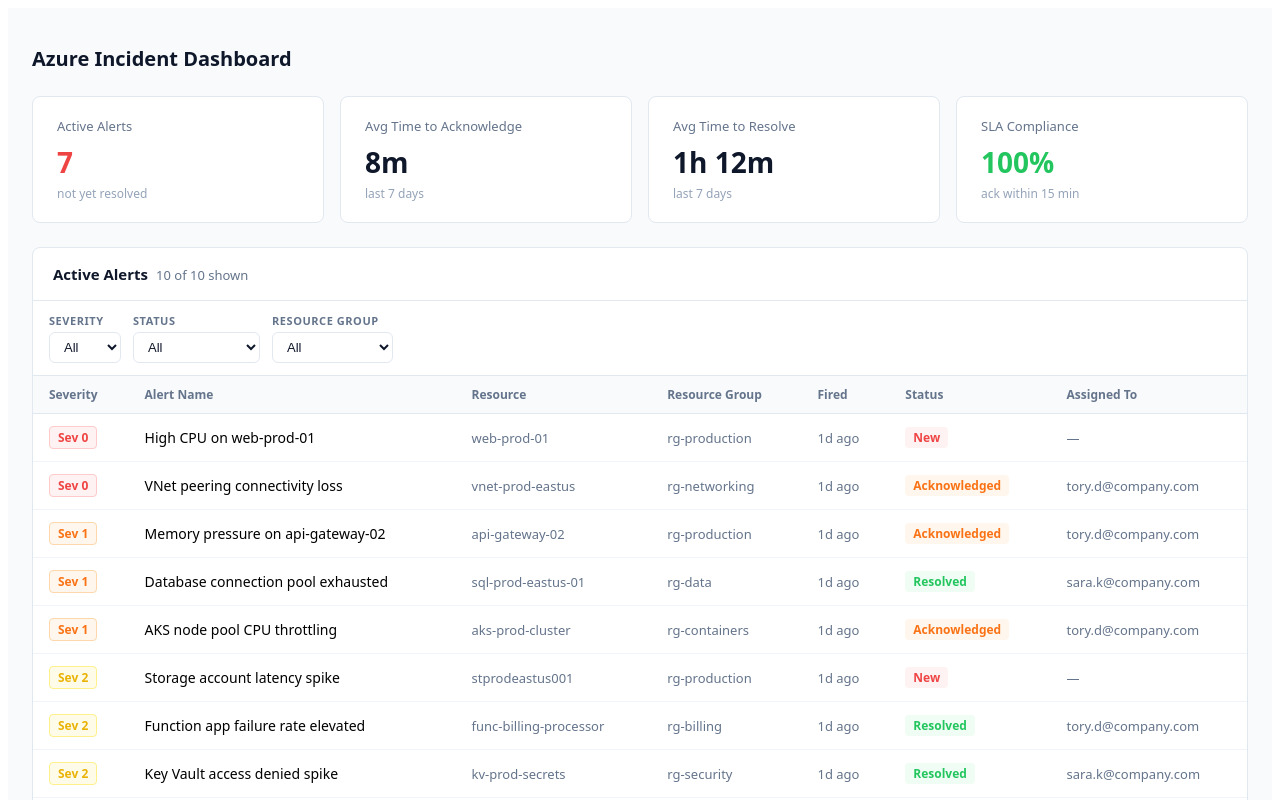
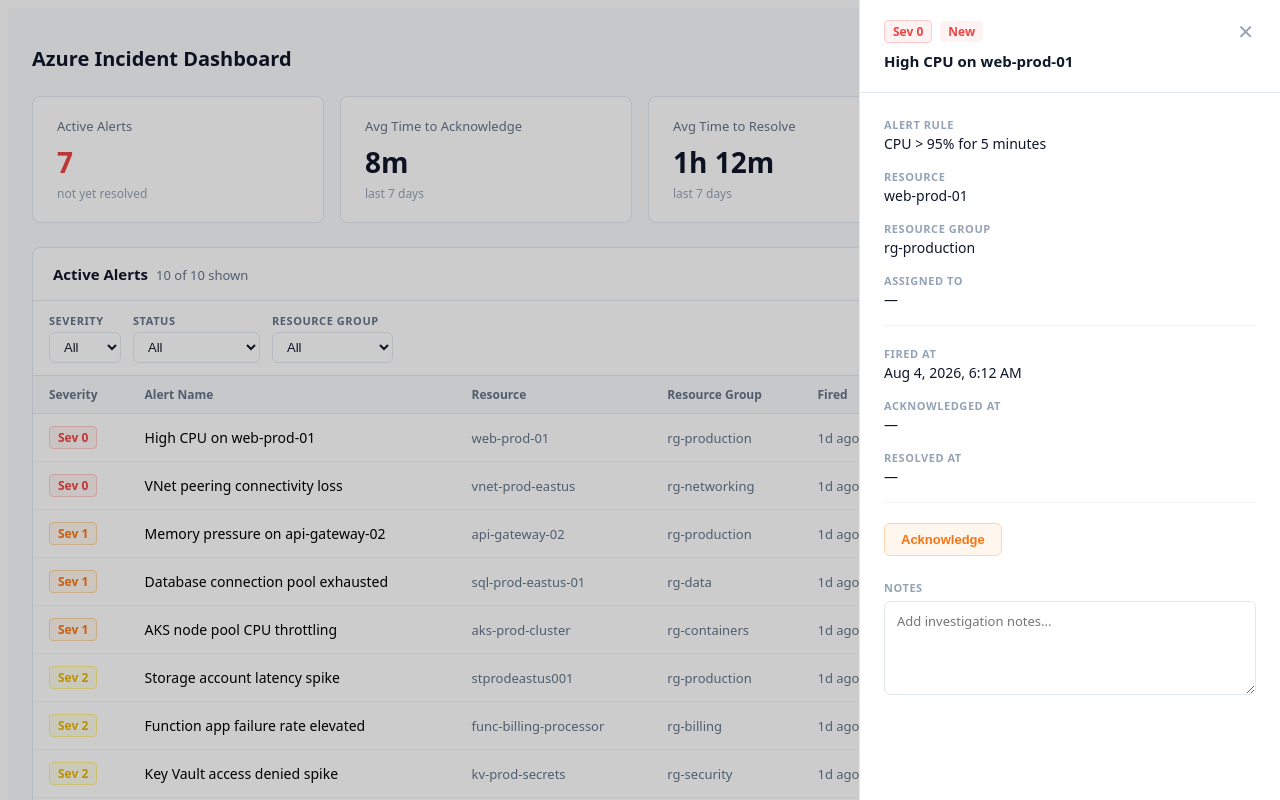
Before and after one commit to tdberg21/azure-incident-dashboard, a React (Vite) app: page / in a window 1280 px wide. Both pictures are taken after a click on the element 640 px from the left and 437 px from the top of the page. Shown: the top 800 px of the page. Built offline with nearby package versions, Linux system fonts and the light colour scheme.

Commit message:
feat: AlertDrawer with timeline, action buttons, notes field

```diff
--- a/src/App.jsx
+++ b/src/App.jsx
@@ -8,6 +8,7 @@
 } from "./utils/formatters";
 import MetricCards from "./components/MetricCards/MetricCards";
 import AlertFeed from "./components/AlertFeed/AlertFeed";
+import AlertDrawer from "./components/AlertDrawer/AlertDrawer";
 
 function App() {
   const [selectedAlert, setSelectedAlert] = useState(null);
@@ -40,19 +41,10 @@
       </h1>
       <MetricCards metrics={metrics} />
       <AlertFeed alerts={mockAlerts} onAlertClick={setSelectedAlert} />
-      {selectedAlert && (
-        <div
-          style={{
-            marginTop: "16px",
-            padding: "16px",
-            background: "#fff",
-            border: "1px solid #e2e8f0",
-            borderRadius: "8px",
-          }}
-        >
-          <strong>Selected:</strong> {selectedAlert.name}
-        </div>
-      )}
+      <AlertDrawer
+        alert={selectedAlert}
+        onClose={() => setSelectedAlert(null)}
+      />
     </div>
   );
 }
--- /dev/null
+++ b/src/components/AlertDrawer/AlertDrawer.jsx
@@ -0,0 +1,229 @@
+// src/components/AlertDrawer/AlertDrawer.jsx
+import SeverityBadge from "../shared/SeverityBadge";
+import StatusBadge from "../shared/StatusBadge";
+import { formatDateTime, formatDuration } from "../../utils/formatters";
+
+function DrawerRow({ label, value }) {
+  return (
+    <div
+      style={{
+        display: "flex",
+        flexDirection: "column",
+        gap: "2px",
+        marginBottom: "16px",
+      }}
+    >
+      <span
+        style={{
+          fontSize: "11px",
+          fontWeight: "600",
+          color: "#94a3b8",
+          textTransform: "uppercase",
+          letterSpacing: "0.05em",
+        }}
+      >
+        {label}
+      </span>
+      <span style={{ fontSize: "14px", color: "#0f172a" }}>{value ?? "—"}</span>
+    </div>
+  );
+}
+
+function ActionButton({ label, color, bg, border, onClick }) {
+  return (
+    <button
+      onClick={onClick}
+      style={{
+        padding: "8px 16px",
+        fontSize: "13px",
+        fontWeight: "600",
+        color,
+        background: bg,
+        border: `1px solid ${border}`,
+        borderRadius: "6px",
+        cursor: "pointer",
+      }}
+    >
+      {label}
+    </button>
+  );
+}
+
+function AlertDrawer({ alert, onClose }) {
+  if (!alert) return null;
+
+  const ackDuration = formatDuration(alert.firedAt, alert.acknowledgedAt);
+  const resolveDuration = formatDuration(alert.firedAt, alert.resolvedAt);
+
+  return (
+    <>
+      {/* Backdrop */}
+      <div
+        onClick={onClose}
+        style={{
+          position: "fixed",
+          inset: 0,
+          background: "rgba(0,0,0,0.2)",
+          zIndex: 40,
+        }}
+      />
+
+      {/* Drawer panel */}
+      <div
+        style={{
+          position: "fixed",
+          top: 0,
+          right: 0,
+          bottom: 0,
+          width: "420px",
+          background: "#ffffff",
+          borderLeft: "1px solid #e2e8f0",
+          zIndex: 50,
+          overflowY: "auto",
+          display: "flex",
+          flexDirection: "column",
+        }}
+      >
+        {/* Header */}
+        <div
+          style={{
+            padding: "20px 24px",
+            borderBottom: "1px solid #e2e8f0",
+            display: "flex",
+            justifyContent: "space-between",
+            alignItems: "flex-start",
+            gap: "12px",
+          }}
+        >
+          <div style={{ display: "flex", flexDirection: "column", gap: "8px" }}>
+            <div style={{ display: "flex", gap: "8px", alignItems: "center" }}>
+              <SeverityBadge severity={alert.severity} />
+              <StatusBadge status={alert.status} />
+            </div>
+            <h2
+              style={{
+                fontSize: "15px",
+                fontWeight: "600",
+                color: "#0f172a",
+                margin: 0,
+                lineHeight: "1.4",
+              }}
+            >
+              {alert.name}
+            </h2>
+          </div>
+          <button
+            onClick={onClose}
+            style={{
+              background: "none",
+              border: "none",
+              fontSize: "20px",
+              cursor: "pointer",
+              color: "#94a3b8",
+              lineHeight: 1,
+              padding: "2px",
+            }}
+          >
+            ✕
+          </button>
+        </div>
+
+        {/* Body */}
+        <div style={{ padding: "24px", flex: 1 }}>
+          {/* Alert details */}
+          <DrawerRow label="Alert Rule" value={alert.alertRule} />
+          <DrawerRow label="Resource" value={alert.resource} />
+          <DrawerRow label="Resource Group" value={alert.resourceGroup} />
+          <DrawerRow label="Assigned To" value={alert.assignedTo} />
+
+          <div
+            style={{ borderTop: "1px solid #f1f5f9", margin: "8px 0 20px" }}
+          />
+
+          {/* Timeline */}
+          <DrawerRow label="Fired At" value={formatDateTime(alert.firedAt)} />
+          <DrawerRow
+            label="Acknowledged At"
+            value={
+              alert.acknowledgedAt
+                ? `${formatDateTime(alert.acknowledgedAt)} (${ackDuration} after firing)`
+                : "—"
+            }
+          />
+          <DrawerRow
+            label="Resolved At"
+            value={
+              alert.resolvedAt
+                ? `${formatDateTime(alert.resolvedAt)} (${resolveDuration} after firing)`
+                : "—"
+            }
+          />
+
+          <div
+            style={{ borderTop: "1px solid #f1f5f9", margin: "8px 0 20px" }}
+          />
+
+          {/* Action buttons */}
+          {alert.status === "New" && (
+            <div style={{ display: "flex", gap: "8px", marginBottom: "24px" }}>
+              <ActionButton
+                label="Acknowledge"
+                color="#f97316"
+                bg="#fff7ed"
+                border="#fed7aa"
+                onClick={() =>
+                  alert("Acknowledge action — wire to Azure API in Session 10")
+                }
+              />
+            </div>
+          )}
+
+          {alert.status === "Acknowledged" && (
+            <div style={{ display: "flex", gap: "8px", marginBottom: "24px" }}>
+              <ActionButton
+                label="Resolve"
+                color="#22c55e"
+                bg="#f0fdf4"
+                border="#bbf7d0"
+                onClick={() =>
+                  alert("Resolve action — wire to Azure API in Session 10")
+                }
+              />
+            </div>
+          )}
+
+          {/* Notes field */}
+          <div style={{ display: "flex", flexDirection: "column", gap: "6px" }}>
+            <label
+              style={{
+                fontSize: "11px",
+                fontWeight: "600",
+                color: "#94a3b8",
+                textTransform: "uppercase",
+                letterSpacing: "0.05em",
+              }}
+            >
+              Notes
+            </label>
+            <textarea
+              placeholder="Add investigation notes..."
+              rows={4}
+              style={{
+                padding: "10px 12px",
+                fontSize: "13px",
+                border: "1px solid #e2e8f0",
+                borderRadius: "6px",
+                resize: "vertical",
+                fontFamily: "system-ui, sans-serif",
+                color: "#0f172a",
+                outline: "none",
+              }}
+            />
+          </div>
+        </div>
+      </div>
+    </>
+  );
+}
+
+export default AlertDrawer;
```
